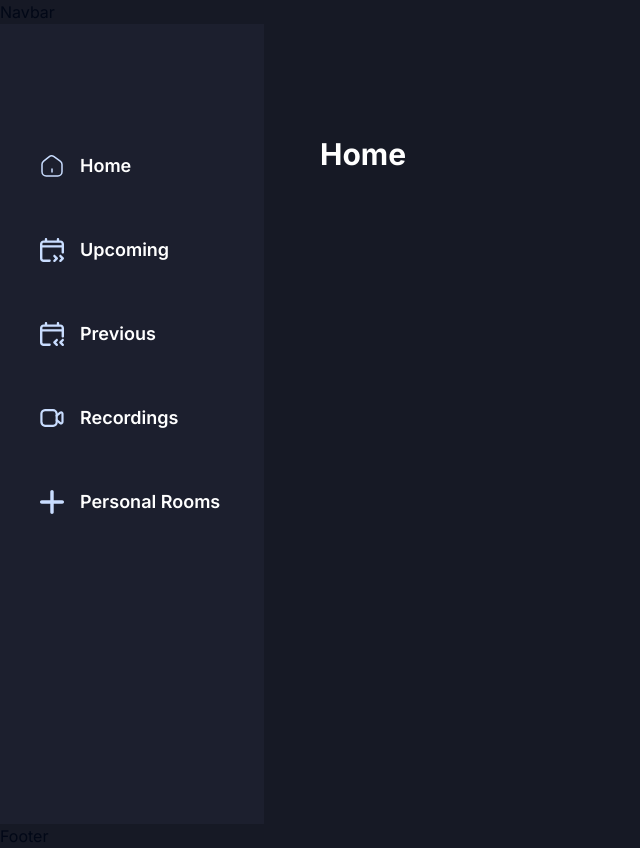
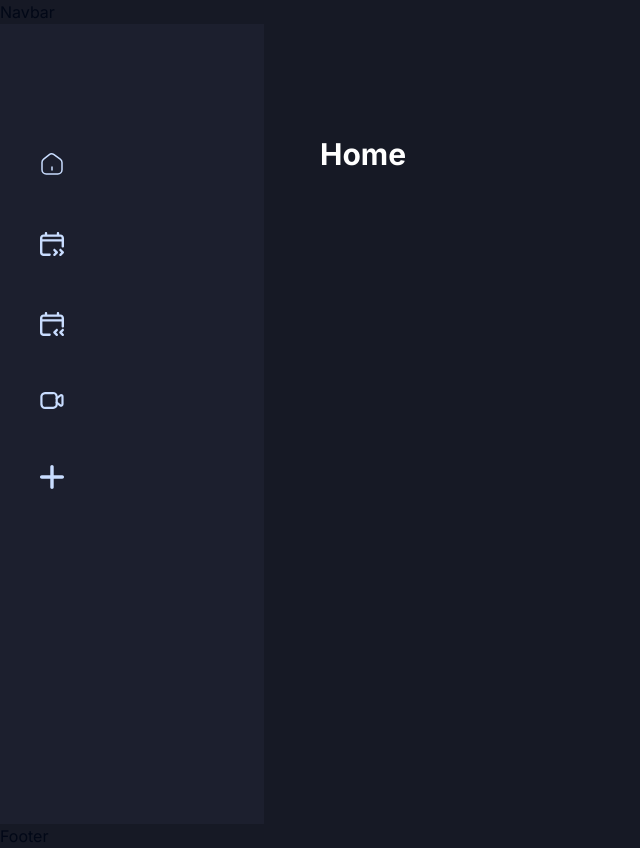
Before and after one commit to Desmondgoldsmith/zoom-clone-, a Next.js app: page / in a window 1280 px wide. Shown: the whole page, without its empty margins (0-640 px from the left). Built offline with nearby package versions, Linux system fonts and the light colour scheme.

Commit message:
feat: working on the sidebar

```diff
--- a/app/(root)/personal-room/page.tsx
+++ b/app/(root)/personal-room/page.tsx
@@ -2,9 +2,9 @@
 
 const PersonalRoom = () => {
   return (
-    <div>
-        PersonalRoom
-    </div>
+    <section className = "flex size-full flex-col gap-10 text-white">
+      <h1 className = "text-3xl font-bold">Personal Room</h1>
+    </section>
   )
 }
 
--- a/app/(root)/previous/page.tsx
+++ b/app/(root)/previous/page.tsx
@@ -2,9 +2,9 @@
 
 const Previous = () => {
   return (
-    <div>
-      Previous
-    </div>
+    <section className = "flex size-full flex-col gap-10 text-white">
+      <h1 className = "text-3xl font-bold">Previous</h1>
+    </section>
   )
 }
 
--- a/app/(root)/recordings/page.tsx
+++ b/app/(root)/recordings/page.tsx
@@ -2,9 +2,9 @@
 
 const Recordings = () => {
   return (
-    <div>
-      Recordings
-    </div>
+    <section className = "flex size-full flex-col gap-10 text-white">
+      <h1 className = "text-3xl font-bold">Recordings</h1>
+    </section>
   )
 }
 
--- a/app/(root)/upcoming/page.tsx
+++ b/app/(root)/upcoming/page.tsx
@@ -2,9 +2,9 @@
 
 const Upcoming = () => {
   return (
-    <div>
-       upcoming
-    </div>
+    <section className = "flex size-full flex-col gap-10 text-white">
+      <h1 className = "text-3xl font-bold">Upcoming</h1>
+    </section>
   )
 }
 
--- a/components/Sidebar.tsx
+++ b/components/Sidebar.tsx
@@ -30,7 +30,7 @@
                          width = {24}
                          height = {24}
                         />
-                        <p className = "font-semibold text-lg max-lg:hidden ">{link.label}</p>
+                        <p className = "font-semibold text-lg lg:hidden ">{link.label}</p>
                     </Link>
                  )
                 })
```
